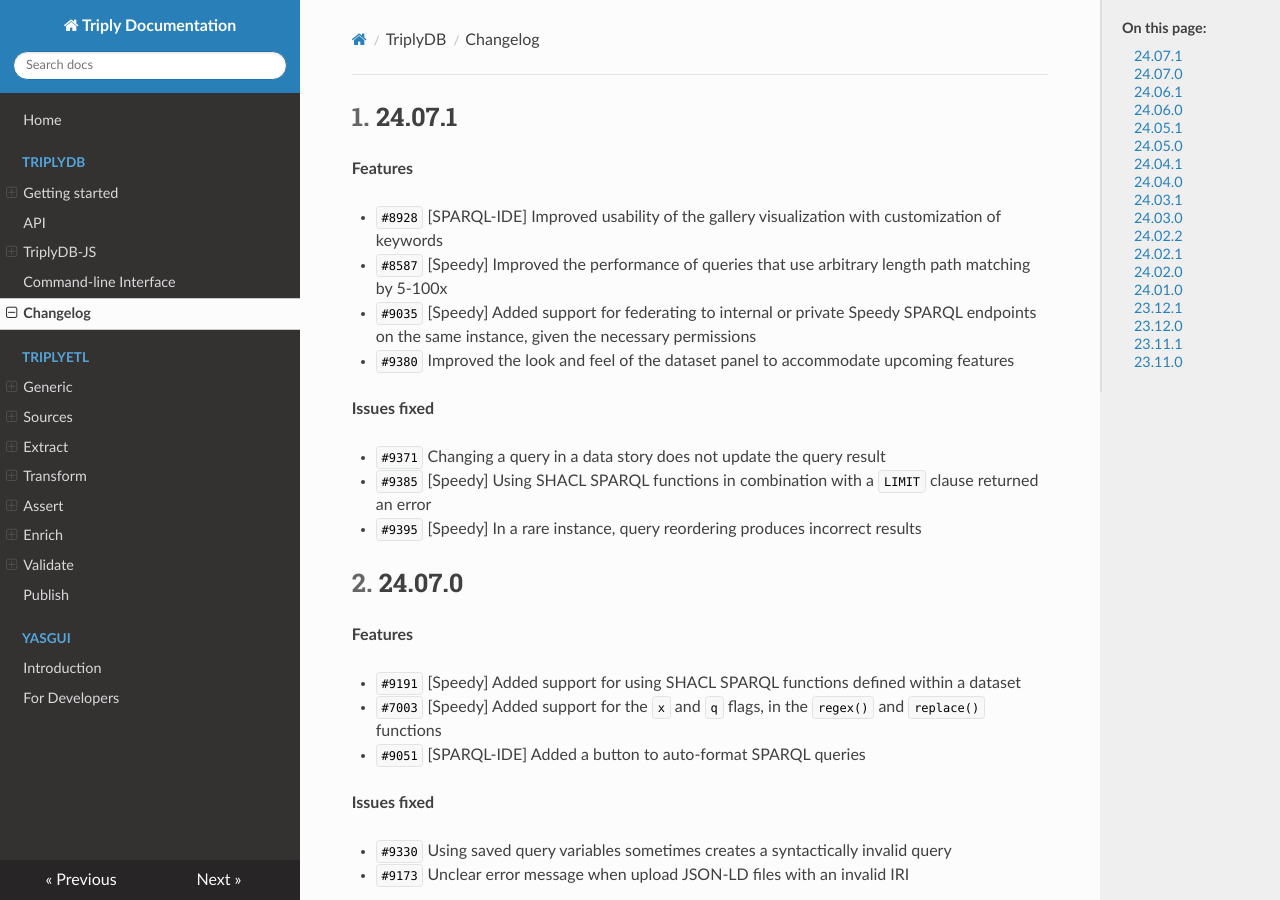
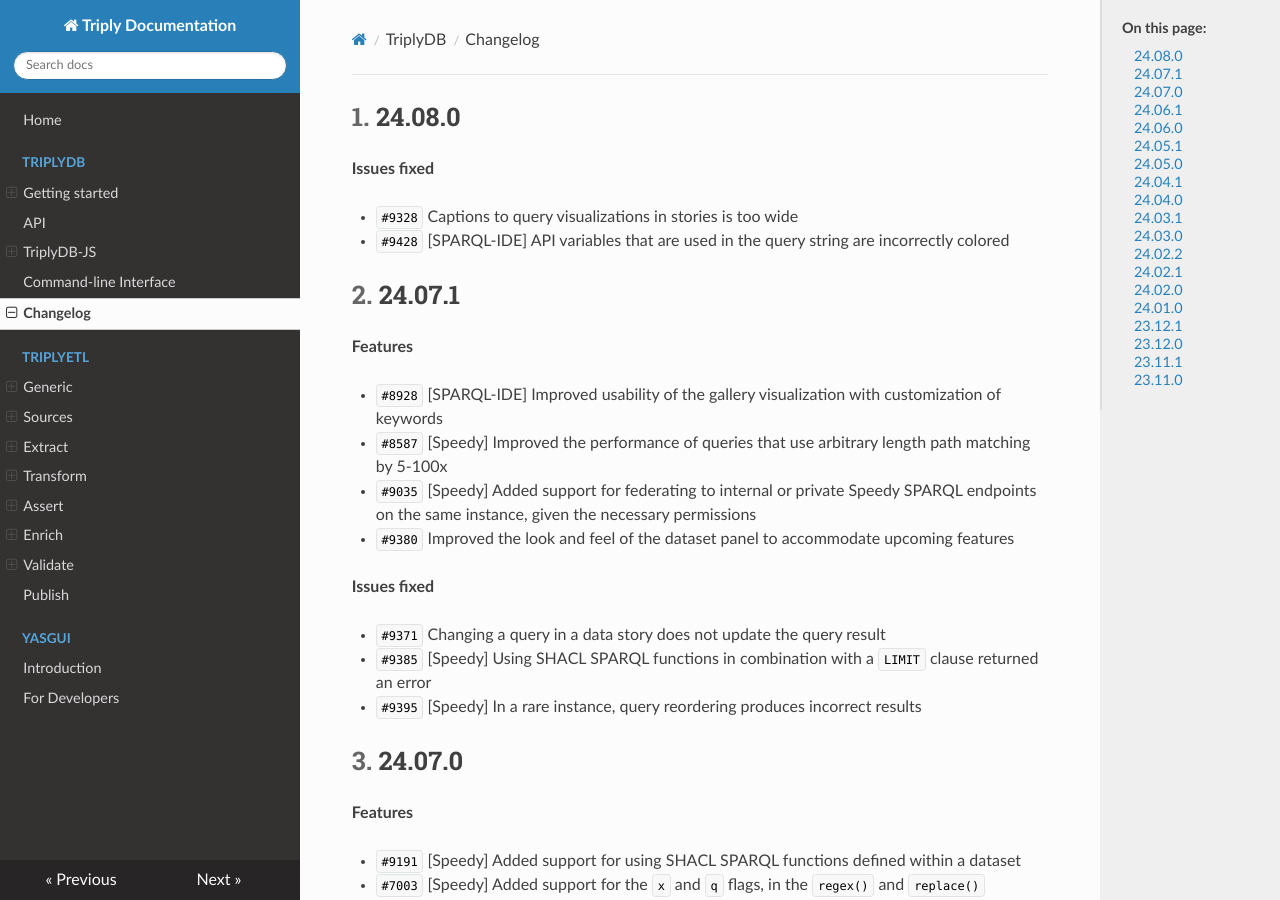
Before and after one commit to TriplyDB/Documentation, an MkDocs documentation site: the page built from docs/triplydb-changelog/index.md, in a window 1280 px wide and 900 px high. Built offline with MkDocs 1.6.1, drawn with Linux system fonts in a browser that asks for light colours.

Commit message:
Updated TriplyDB changelog for 24.08.0

```diff
--- a/docs/triplydb-changelog/index.md
+++ b/docs/triplydb-changelog/index.md
@@ -4,6 +4,13 @@
 ---
 
 [TOC]
+
+## 24.08.0 {#24.08.0}
+
+**Issues fixed**
+
+- `#9328` Captions to query visualizations in stories is too wide
+- `#9428` [SPARQL-IDE] API variables that are used in the query string are incorrectly colored
 
 ## 24.07.1 {#24.07.1}
 
```
